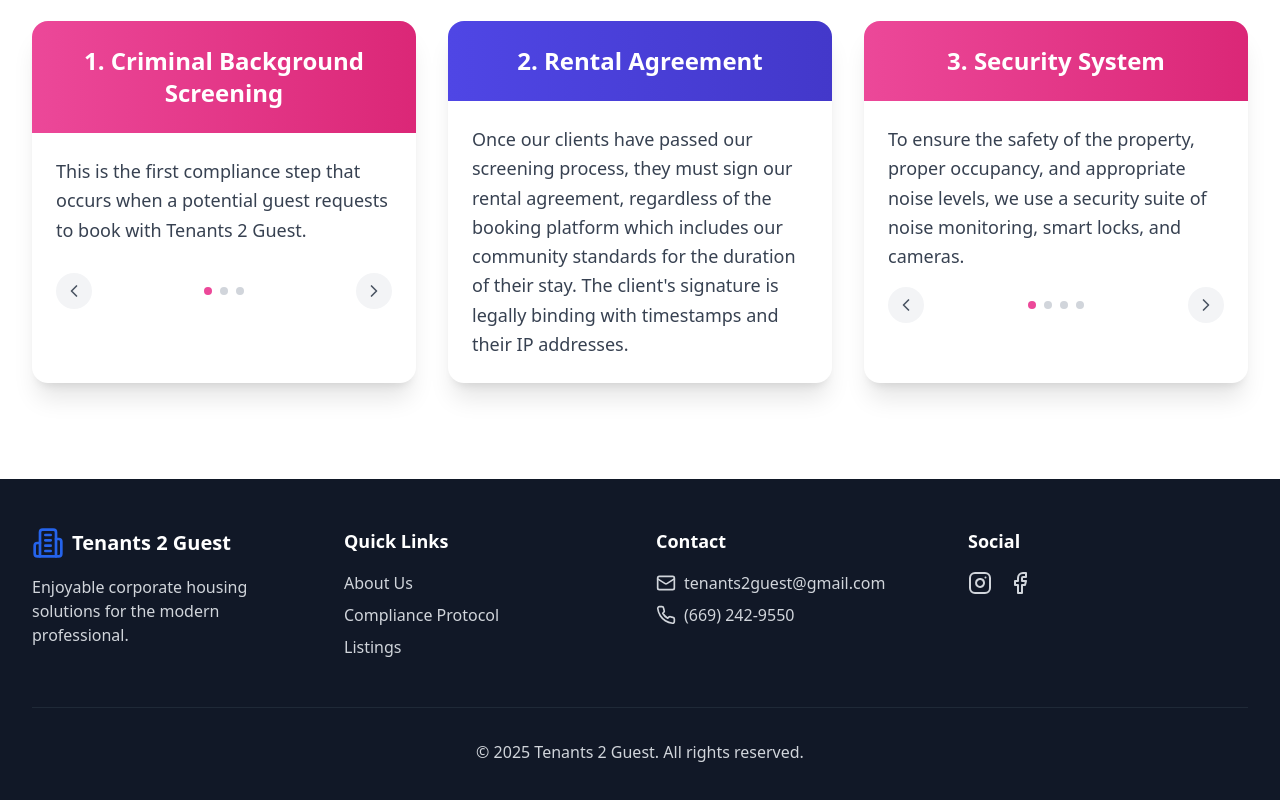
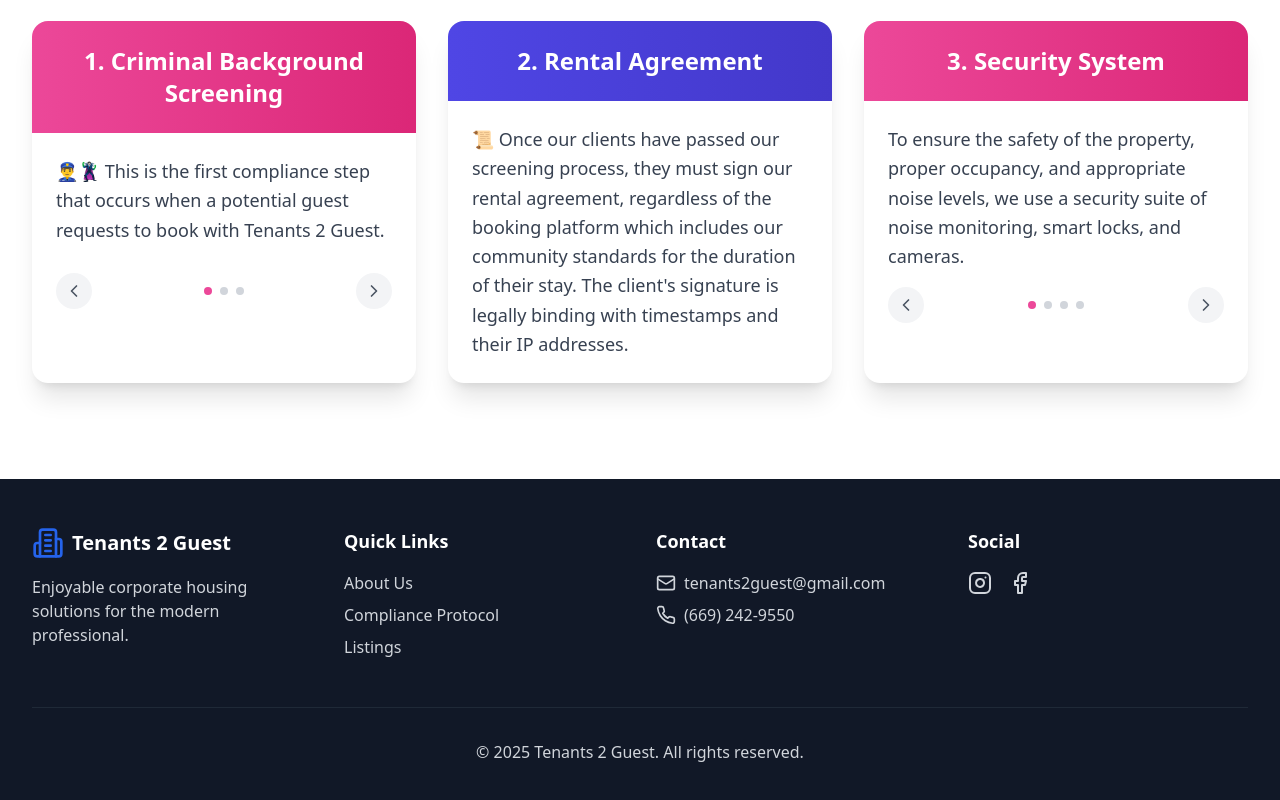
Before and after one commit to Mightymouse43/Tenants2guest, a React (Vite) app: page /compliance in a window 1280 px wide. Shown: the part 1399-2199 px from the top of the page. Built offline with nearby package versions, Linux system fonts and the light colour scheme.

Commit message:
Added emojis to compliance details

```diff
--- a/src/components/about/AboutHero.tsx
+++ b/src/components/about/AboutHero.tsx
@@ -10,7 +10,7 @@ export default function AboutHero() {
             About <span className="text-pink-500">Us</span>
           </h1>
           <p className="text-xl text-gray-600 max-w-3xl mx-auto">
-            Welcome to Tenants2Guest! We are a corporate housing company based out of the San Francisco Bay Area, helping homeowners and investors transform traditional landlording into modern hospitality.With over five years of experience in the industry, we specialize in providing top-notch vacation rental experiences for all types of travelers.
+            Welcome to Tenants2Guest! We are a corporate housing company based out of the San Francisco Bay Area, helping homeowners and investors transform traditional landlording into modern hospitality. With over five years of experience in the industry, we specialize in providing top-notch vacation rental experiences for all types of travelers.
           </p>
         </div>
       </div>
--- a/src/components/compliance/ComplianceDetails.tsx
+++ b/src/components/compliance/ComplianceDetails.tsx
@@ -3,7 +3,7 @@ import StepCarousel from './StepCarousel';
 
 export default function ComplianceDetails() {
   const screeningDetails = [
-    "This is the first compliance step that occurs when a potential guest requests to book with Tenants 2 Guest.",
+    "👮‍♂️🦹‍♂️ This is the first compliance step that occurs when a potential guest requests to book with Tenants 2 Guest.",
     "The primary guest on all Tenants 2 Guest reservations is screened for criminal background, regardless of the booking platform.",
     "A guest must successfully pass all levels of Tenants 2 Guest's screening process or their reservation will be canceled."
   ];
@@ -11,8 +11,8 @@ export default function ComplianceDetails() {
   const securityDetails = [
     "To ensure the safety of the property, proper occupancy, and appropriate noise levels, we use a security suite of noise monitoring, smart locks, and cameras.",
     "🧠🔒 Our smart lock system provides unique codes for each guest and maintains detailed access logs.",
-    "Noise monitoring devices alert us to potential disturbances without recording audio.",
-    "External security cameras allows us to enforce occupancy and make sure the right guest is entering the home."
+    "🔇 Noise monitoring devices alert us to potential disturbances without recording audio.",
+    "📹 External security cameras allows us to enforce occupancy and make sure the right guest is entering the home."
   ];
 
   return (
@@ -38,7 +38,7 @@ export default function ComplianceDetails() {
             </div>
             <div className="p-6">
               <p className="text-lg text-gray-700 leading-relaxed">
-                Once our clients have passed our screening process, they must sign our rental agreement,
+              📜 Once our clients have passed our screening process, they must sign our rental agreement,
                 regardless of the booking platform which includes our community standards for the duration
                 of their stay. The client's signature is legally binding with timestamps and their IP addresses.
               </p>
```
